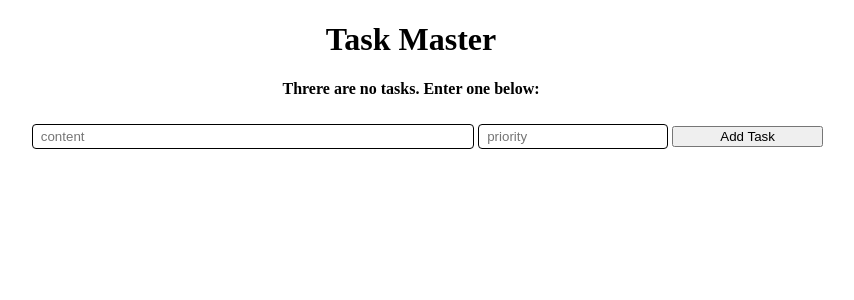
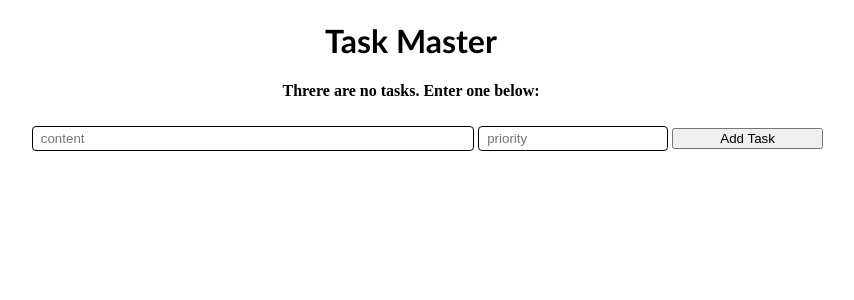
Before and after one commit to chinmayk202/basic_flask_app, a Flask app: page / in a window 1280 px wide. Shown: the top 300 px of the page, without its empty margins (229-1083 px from the left). Run offline with Flask 2, Linux system fonts and the light colour scheme; data that the repository does not hold is empty.

Commit message:
Update main.css

```diff
--- a/static/css/main.css
+++ b/static/css/main.css
@@ -15,6 +15,7 @@ table,th,td{
 
 h1{
       text-align: center;
+      font-family: Calibri;
 }
 
 input[name='content'], select {
```
